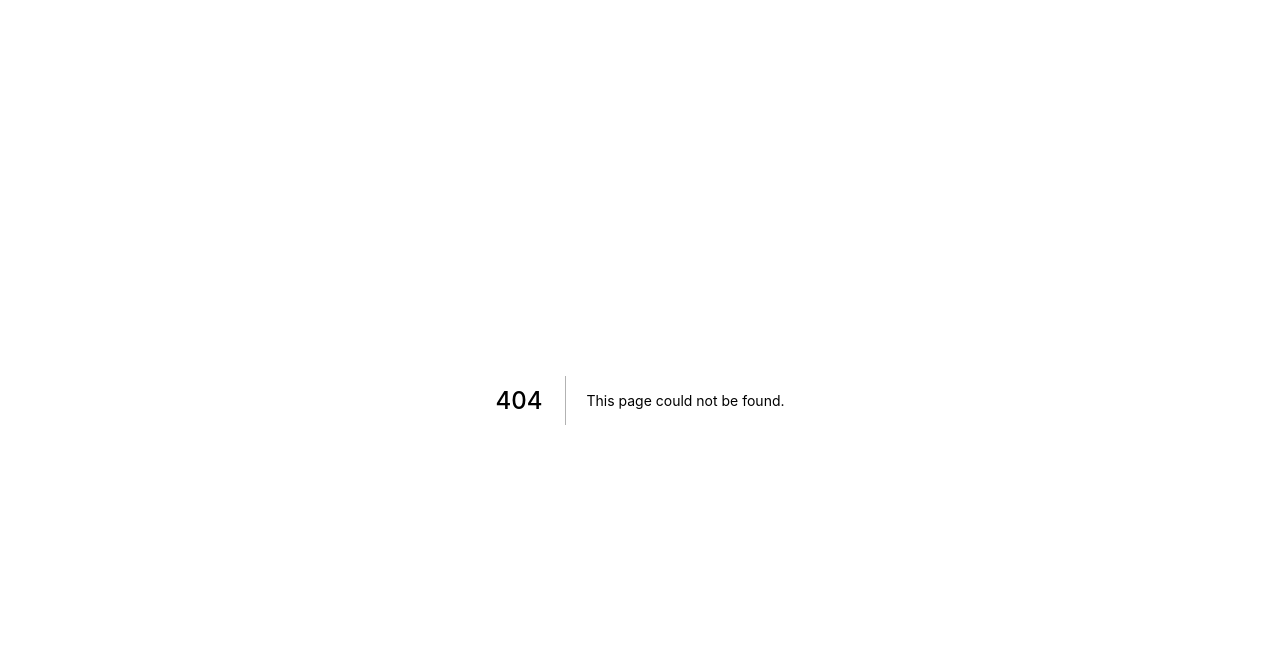
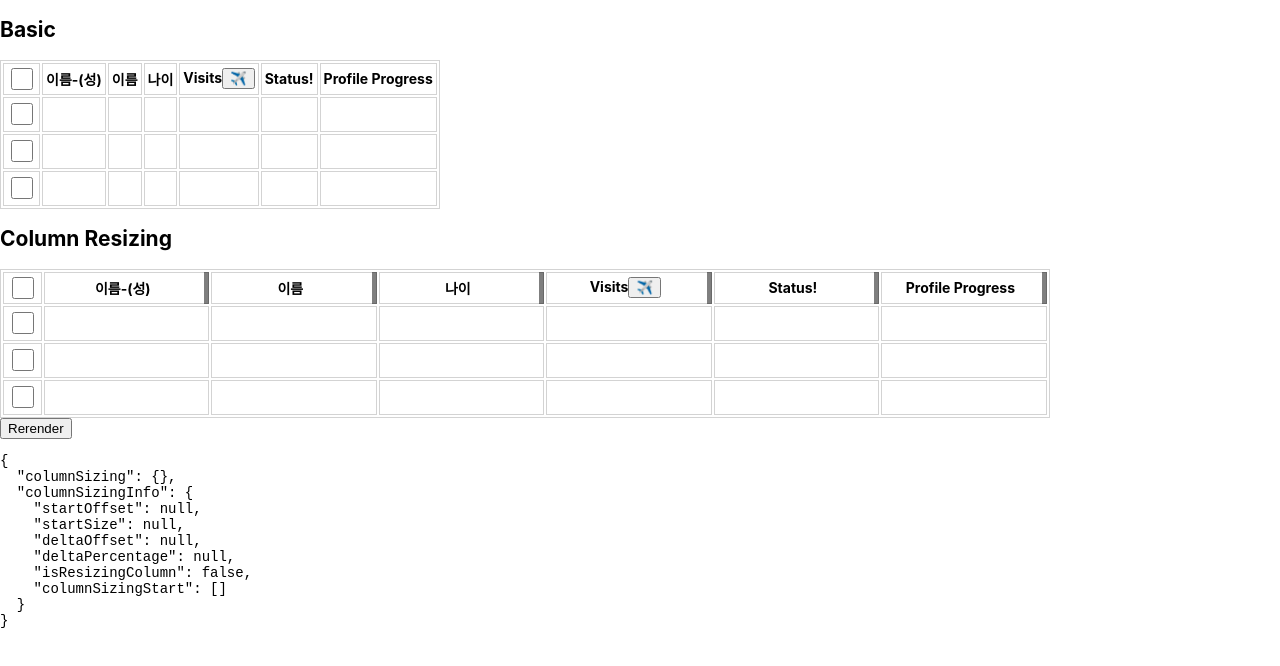
Before and after one commit to HongbeenLee/react-query-prac, a Next.js app: page /table in a window 1280 px wide. Before the commit this address had no page. Shown: the top 666 px of the page. Built offline with nearby package versions, Linux system fonts and the light colour scheme.

Commit message:
add react-table

```diff
--- /dev/null
+++ b/components/table.tsx
@@ -0,0 +1,176 @@
+import {
+  createColumnHelper,
+  flexRender,
+  getCoreRowModel,
+  useReactTable,
+  ColumnResizeMode,
+} from "@tanstack/react-table";
+/*
+https://tanstack.com/table/v8/docs/api/core/table
+*/
+
+import { useReducer, useState } from "react";
+
+function Table<TData extends unknown>({
+  dataSource,
+  columns,
+}: {
+  dataSource?: TData[];
+  columns: any[];
+}) {
+  const [data, setData] = useState(() => (dataSource ? [...dataSource] : []));
+
+  const table = useReactTable({
+    data,
+    columns,
+    getCoreRowModel: getCoreRowModel(),
+  });
+
+  return (
+    <div>
+      <table>
+        <thead>
+          {table.getHeaderGroups().map((headerGroup) => (
+            <tr key={headerGroup.id}>
+              {headerGroup.headers.map((header) => (
+                <th key={header.id}>
+                  {header.isPlaceholder
+                    ? null
+                    : flexRender(
+                        header.column.columnDef.header,
+                        header.getContext()
+                      )}
+                </th>
+              ))}
+            </tr>
+          ))}
+        </thead>
+        <tbody>
+          {table.getRowModel().rows.map((row) => (
+            <tr key={row.id}>
+              {row.getVisibleCells().map((cell) => (
+                <td key={cell.id}>
+                  {flexRender(cell.column.columnDef.cell, cell.getContext())}
+                </td>
+              ))}
+            </tr>
+          ))}
+        </tbody>
+      </table>
+    </div>
+  );
+}
+
+const isDisplayColumn = (value: string) => "checkbox" === value;
+const Checkbox = () => (
+  <div
+    style={{
+      textAlign: "center",
+      width: 40,
+    }}>
+    <input type="checkbox"></input>
+  </div>
+);
+
+function ResizeTable<TData extends unknown>({
+  dataSource,
+  columns,
+}: {
+  dataSource?: TData[];
+  columns: any[];
+}) {
+  const [data, setData] = useState(() => (dataSource ? [...dataSource] : []));
+
+  const rerender = useReducer(() => ({}), {})[1];
+
+  const table = useReactTable({
+    data,
+    columns,
+    columnResizeMode: "onChange",
+    getCoreRowModel: getCoreRowModel(),
+    debugTable: true,
+    debugColumns: true,
+  });
+
+  console.log(table, data);
+  return (
+    <div>
+      <table
+        style={{
+          width: table.getCenterTotalSize(),
+        }}>
+        <thead>
+          {table.getHeaderGroups().map((headerGroup) => (
+            <tr key={headerGroup.id}>
+              {headerGroup.headers.map((header) => (
+                <th key={header.id}>
+                  <div
+                    style={{
+                      width: isDisplayColumn(header.id)
+                        ? undefined
+                        : header.getSize(),
+                      overflow: "hidden",
+                      whiteSpace: "nowrap",
+                      textOverflow: "ellipsis",
+                    }}>
+                    {flexRender(
+                      header.column.columnDef.header,
+                      header.getContext()
+                    )}
+                    {isDisplayColumn(header.id) || (
+                      <div
+                        {...{
+                          onMouseDown: header.getResizeHandler(),
+                          onTouchStart: header.getResizeHandler(),
+                          className: `resizer ${
+                            header.column.getIsResizing() ? "isResizing" : ""
+                          }`,
+                        }}
+                      />
+                    )}
+                  </div>
+                </th>
+              ))}
+            </tr>
+          ))}
+        </thead>
+        <tbody>
+          {table.getRowModel().rows.map((row) => (
+            <tr key={row.id}>
+              {row.getVisibleCells().map((cell) => (
+                <td key={cell.id}>
+                  <div
+                    style={{
+                      width: cell.id.includes("checkbox")
+                        ? undefined
+                        : cell.column.getSize(),
+                      overflow: "hidden",
+                      whiteSpace: "nowrap",
+                      textOverflow: "ellipsis",
+                    }}>
+                    {flexRender(cell.column.columnDef.cell, cell.getContext())}
+                  </div>
+                </td>
+              ))}
+            </tr>
+          ))}
+        </tbody>
+      </table>
+      <button onClick={() => rerender()}>Rerender</button>
+      <pre>
+        {JSON.stringify(
+          {
+            columnSizing: table.getState().columnSizing,
+            columnSizingInfo: table.getState().columnSizingInfo,
+          },
+          null,
+          2
+        )}
+      </pre>
+    </div>
+  );
+}
+
+Table.Resize = ResizeTable;
+
+export default Table;
--- a/package.json
+++ b/package.json
@@ -19,6 +19,7 @@
     "react-intersection-observer": "^9.4.0"
   },
   "devDependencies": {
+    "@tanstack/react-table": "^8.9.2",
     "@types/node": "18.7.6",
     "@types/react": "18.0.17",
     "@types/react-dom": "18.0.6",
--- /dev/null
+++ b/pages/table.tsx
@@ -0,0 +1,102 @@
+import { ColumnDef, createColumnHelper } from "@tanstack/react-table";
+import Table from "../components/table";
+
+type Person = {
+  firstName: string;
+  lastName: string;
+  age: number;
+  visits: number;
+  status: string;
+  progress: number;
+};
+
+const Checkbox = () => (
+  <div
+    style={{
+      textAlign: "center",
+    }}>
+    <input
+      type="checkbox"
+      style={{
+        width: 22,
+        height: 22,
+      }}></input>
+  </div>
+);
+
+const defaultData: Person[] = [
+  {
+    firstName: "tanner",
+    lastName: "linsley",
+    age: 24,
+    visits: 100,
+    status:
+      "In Relationship-In Relationship-In Relationship-In Relationship-In Relationship-In Relationship",
+    progress: 50,
+  },
+  {
+    firstName: "tandy",
+    lastName: "miller",
+    age: 40,
+    visits: 40,
+    status: "Single",
+    progress: 80,
+  },
+  {
+    firstName: "joe",
+    lastName: "dirte",
+    age: 45,
+    visits: 20,
+    status: "Complicated",
+    progress: 10,
+  },
+];
+
+const columns: ColumnDef<Person, any>[] = [
+  {
+    id: "checkbox",
+    header: Checkbox,
+    cell: Checkbox,
+  },
+  {
+    id: "firstName",
+    header: "이름-(성)",
+  },
+  {
+    id: "lastName",
+    header: "이름",
+  },
+  {
+    id: "age",
+    header: "나이",
+  },
+  {
+    id: "visits",
+    header: () => (
+      <>
+        Visits<button>✈️</button>
+      </>
+    ),
+  },
+  {
+    id: "status",
+    header: "Status!",
+  },
+  {
+    id: "progress",
+    header: "Profile Progress",
+  },
+];
+
+function TablePage() {
+  return (
+    <>
+      <h2>Basic</h2>
+      <Table<Person> dataSource={defaultData} columns={columns} />
+      <h2>Column Resizing</h2>
+      <Table.Resize<Person> dataSource={defaultData} columns={columns} />
+    </>
+  );
+}
+
+export default TablePage;
--- a/styles/globals.css
+++ b/styles/globals.css
@@ -9,3 +9,73 @@ body {
 * {
   box-sizing: border-box;
 }
+
+html {
+  font-family: sans-serif;
+  font-size: 14px;
+}
+
+table,
+.divTable {
+  border: 1px solid lightgray;
+  width: fit-content;
+}
+
+.tr {
+  display: flex;
+}
+
+tr,
+.tr {
+  width: fit-content;
+  height: 30px;
+}
+
+th,
+.th,
+td,
+.td {
+  box-shadow: inset 0 0 0 1px lightgray;
+  padding: 0.25rem;
+}
+
+th,
+.th {
+  padding: 2px 4px;
+  position: relative;
+  font-weight: bold;
+  text-align: center;
+  height: 30px;
+}
+
+td,
+.td {
+  height: 30px;
+}
+
+.resizer {
+  position: absolute;
+  right: 0;
+  top: 0;
+  height: 100%;
+  width: 5px;
+  background: rgba(0, 0, 0, 0.5);
+  cursor: col-resize;
+  user-select: none;
+  touch-action: none;
+}
+
+.resizer.isResizing {
+  background: blue;
+  opacity: 1;
+}
+
+@media (hover: hover) {
+  .resizer {
+    opacity: 0;
+  }
+
+  *:hover > .resizer {
+    opacity: 1;
+  }
+}
```
Also changed, not shown: pages/_app.tsx (+6 -7 lines), styles/Home.module.css (deleted, +0 -129 lines), 1 other file (tests, documents, lock files or other folders).
